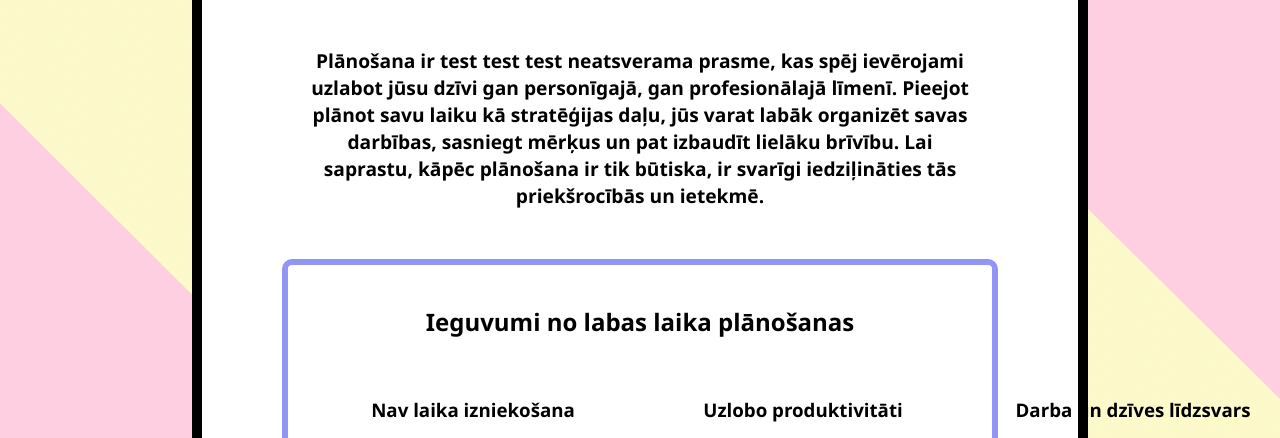
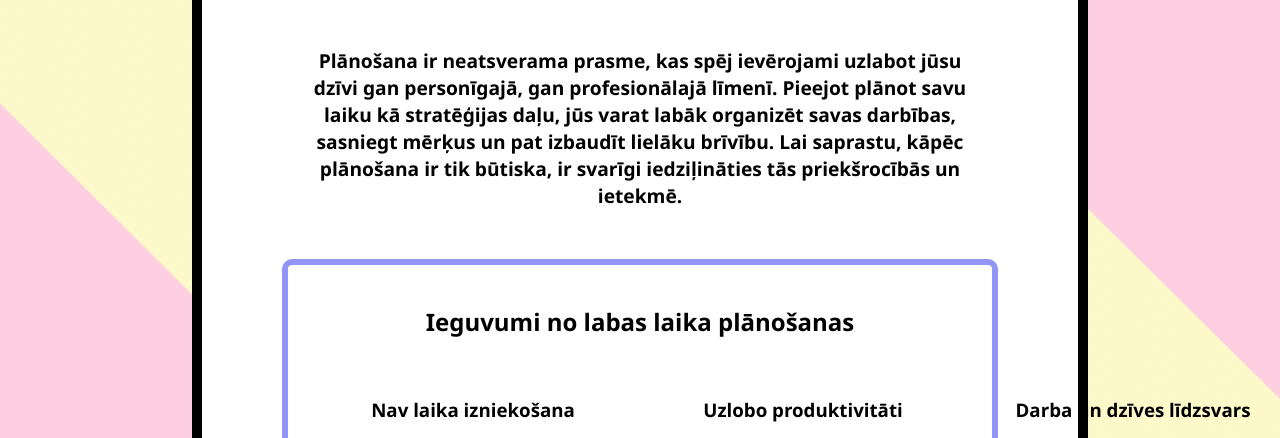
Before and after one commit to krisjanis666/pedejais, a plain HTML site: page index.html in a window 1280 px wide. Shown: the part 281-719 px from the top of the page. Drawn offline with Linux system fonts and the light colour scheme; files whose address does not match are found by name.

Commit message:
Update index.html

```diff
--- a/index.html
+++ b/index.html
@@ -30,7 +30,7 @@ Click nbfs://nbhost/SystemFileSystem/Templates/Other/html.html to edit this temp
         <div id="title">
             <h1>Sava laika plānošana.</h1>
         </div>
-        <p id="intro">Plānošana ir test test test neatsverama prasme, kas spēj ievērojami uzlabot jūsu dzīvi gan personīgajā, gan profesionālajā līmenī. Pieejot plānot savu laiku kā stratēģijas daļu, jūs varat labāk organizēt savas darbības, sasniegt mērķus un pat izbaudīt lielāku brīvību. Lai saprastu, kāpēc plānošana ir tik būtiska, ir svarīgi iedziļināties tās priekšrocībās un ietekmē.</p>
+        <p id="intro">Plānošana ir neatsverama prasme, kas spēj ievērojami uzlabot jūsu dzīvi gan personīgajā, gan profesionālajā līmenī. Pieejot plānot savu laiku kā stratēģijas daļu, jūs varat labāk organizēt savas darbības, sasniegt mērķus un pat izbaudīt lielāku brīvību. Lai saprastu, kāpēc plānošana ir tik būtiska, ir svarīgi iedziļināties tās priekšrocībās un ietekmē.</p>
         <div class="section">
             <h2>Ieguvumi no labas laika plānošanas</h2>
             <div id="ieguvumu-list">
```
